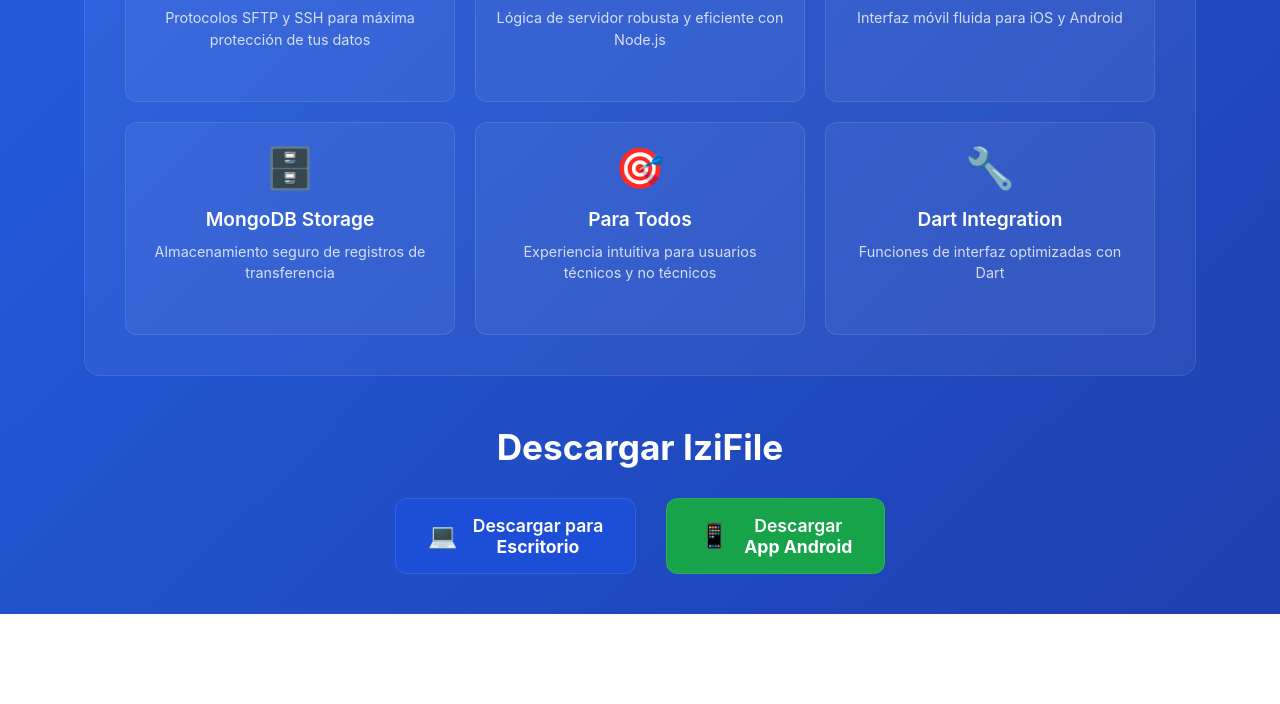
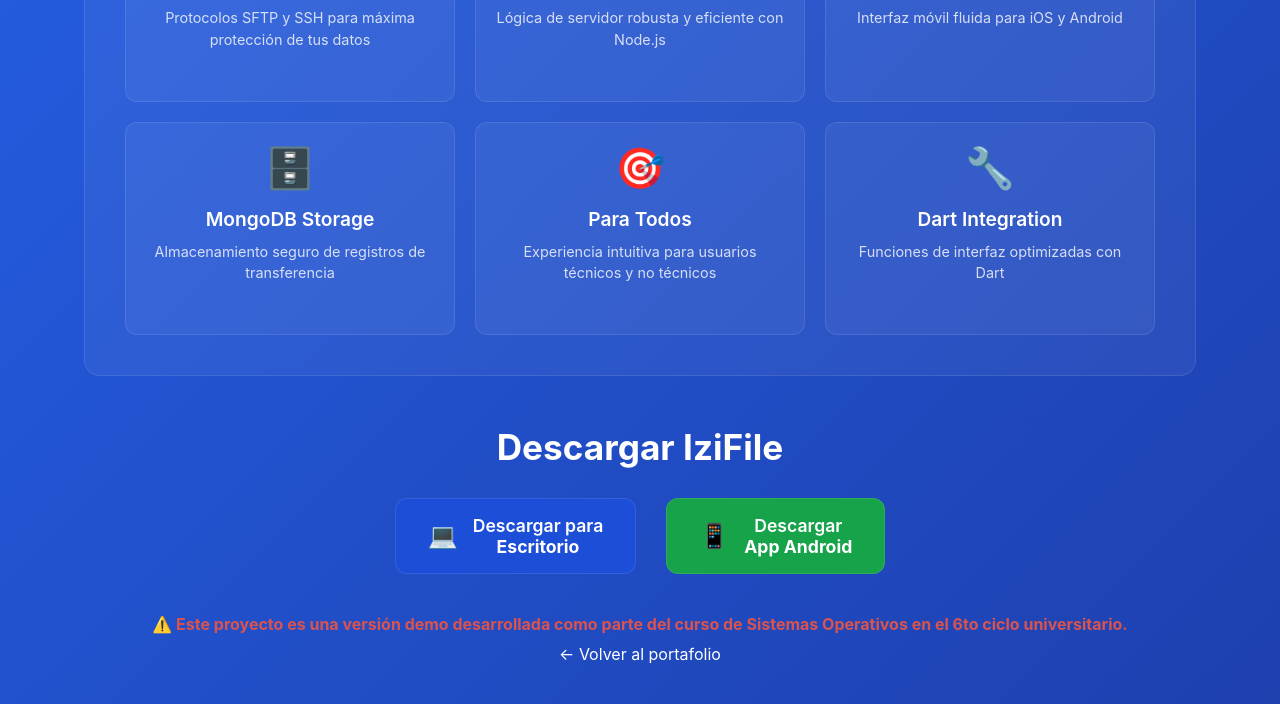
Before and after one commit to lucsducks/backendIzifile, a website: page public/index.html in a window 1280 px wide. Shown: the part 594-1298 px from the top of the page. Before the commit the page ends 1208 px from the top, so only its background shows below. Drawn offline with Linux system fonts and the light colour scheme.

Commit message:
added demo

```diff
--- a/public/index.html
+++ b/public/index.html
@@ -60,14 +60,14 @@
       <div class="download-section">
         <h2 class="download-title">Descargar IziFile</h2>
         <div class="download-buttons">
-          <a href="#" class="download-btn desktop">
+          <a href="./Izifile-windows.zip" class="download-btn desktop">
             <span class="btn-icon">💻</span>
             <div>
               <div>Descargar para</div>
               <div><strong>Escritorio</strong></div>
             </div>
           </a>
-          <a href="#" class="download-btn android">
+          <a href="./demo.apk" class="download-btn android">
             <span class="btn-icon">📱</span>
             <div>
               <div>Descargar</div>
@@ -75,6 +75,28 @@
             </div>
           </a>
         </div>
+      </div>
+
+      <div class="warning">
+        <p
+          style="
+            text-align: center;
+            margin-top: 40px;
+            color: #d9534f;
+            font-weight: bold;
+          "
+        >
+          ⚠️ Este proyecto es una versión demo desarrollada como parte del curso
+          de Sistemas Operativos en el 6to ciclo universitario.
+        </p>
+        <p style="text-align: center; margin-top: 10px">
+          <a
+            href="https://eduardolucas.lat/"
+            style="text-decoration: none; color: #ffff"
+          >
+            ← Volver al portafolio
+          </a>
+        </p>
       </div>
     </div>
 
```
Also changed, not shown: 2 other files.
